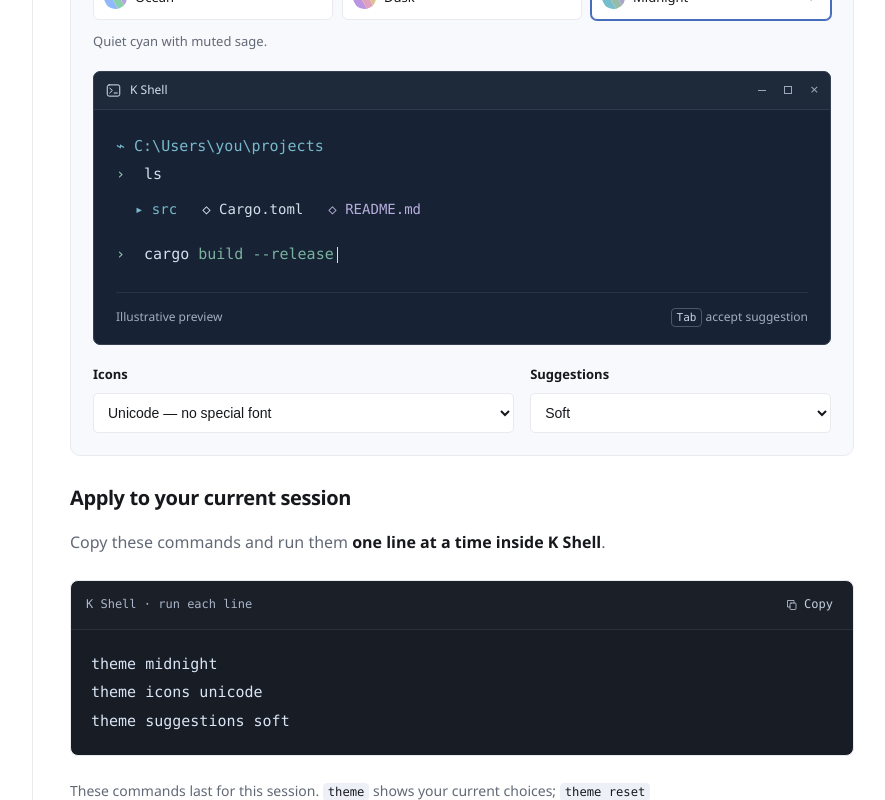
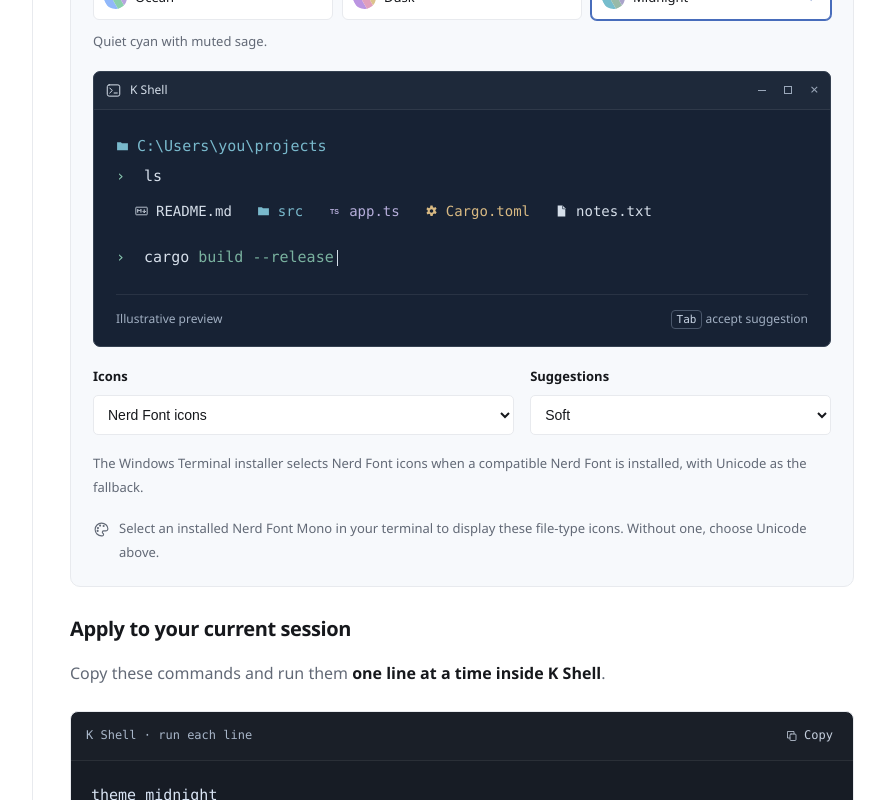
Before and after one commit to chaovanthoung168/k-shell-ui, a Next.js app: page /docs in a window 1280 px wide. Shown: the part 2300-3100 px from the top of the page, without its empty margins (324-1209 px from the left). Built offline with nearby package versions, Linux system fonts and the light colour scheme.

Commit message:
Update Site source

```diff
--- a/app/components/shell-setup.tsx
+++ b/app/components/shell-setup.tsx
@@ -10,9 +10,28 @@ const themes = [
   { id: "midnight", name: "Midnight", description: "Quiet cyan with muted sage." },
 ] as const;
 
+type FileKind = "folder" | "file" | "markdown" | "typescript" | "config";
+
+// Vector equivalents keep the Nerd Font preview readable on browsers without
+// that font installed. Unicode mode uses K Shell's actual fallback symbols.
+function FileIcon({ kind, mode }: { kind: FileKind; mode: string }) {
+  if (mode === "off") return null;
+  if (mode === "unicode") {
+    const glyphs: Record<FileKind, string> = { folder: "📁", file: "📄", markdown: "≡", typescript: "‹›", config: "⚙\uFE0E" };
+    return <span className="guide-file-icon guide-unicode-icon" aria-hidden="true">{glyphs[kind]}</span>;
+  }
+  return <svg className="guide-file-icon" viewBox="0 0 24 24" fill="currentColor" aria-hidden="true">
+    {kind === "folder" && <path d="M2 5h7l2 2h11v13H2V5Z" />}
+    {kind === "file" && <><path d="M5 2h9l5 5v15H5V2Z" /><path d="M14 2v6h5" fill="none" stroke="#172234" strokeWidth="1.2" /></>}
+    {kind === "markdown" && <><rect x="1.5" y="5" width="21" height="14" rx="1" fill="none" stroke="currentColor" strokeWidth="1.5" /><path d="M5 15V9l3 3 3-3v6m6-6v6m-3-3 3 3 3-3" fill="none" stroke="currentColor" strokeWidth="1.8" /></>}
+    {kind === "typescript" && <text x="12" y="17" textAnchor="middle" fontFamily="Arial, sans-serif" fontSize="13" fontWeight="700">TS</text>}
+    {kind === "config" && <><path d="m10 2 4 0 .7 3 2 .9 2.7-1.4 2 3.5-2.3 2 .2 2.2 2.2 2-2 3.5-2.9-.9-1.8 1.3-.7 3h-4l-.7-3-2-1-2.7 1.4-2-3.5 2.3-2-.2-2.2-2.2-2 2-3.5L7.5 7l1.8-1.3L10 2Z" /><circle cx="12" cy="12" r="3.3" fill="#172234" /></>}
+  </svg>;
+}
+
 export function ShellSetup() {
   const [theme, setTheme] = useState("midnight");
-  const [icons, setIcons] = useState("unicode");
+  const [icons, setIcons] = useState("nerd");
   const [suggestions, setSuggestions] = useState("soft");
   const sessionCommands = `theme ${theme}\ntheme icons ${icons}\ntheme suggestions ${suggestions}`;
   const startupCommand = `"%LOCALAPPDATA%\\Programs\\KShell\\kshell.exe" --theme ${theme} --icons ${icons} --suggestions ${suggestions}`;
@@ -25,10 +44,11 @@ export function ShellSetup() {
         <fieldset className="guide-theme-picker"><legend>Color palette</legend><div>{themes.map(item => <label className={`guide-theme-option palette-${item.id}`} key={item.id}><input type="radio" name="shell-palette" value={item.id} checked={theme === item.id} onChange={() => setTheme(item.id)} /><span className="guide-theme-swatch" aria-hidden="true"><i /><i /><i /></span><span>{item.name}</span><Icon name="check" /></label>)}</div><p>{themes.find(item => item.id === theme)?.description}</p></fieldset>
         <div className={`guide-terminal palette-${theme}`} aria-label={`${theme} shell theme preview`}>
           <div className="guide-terminal-chrome"><span><Icon name="terminal" /> K Shell</span><span className="guide-window-controls" aria-hidden="true"><i /><i /><i /></span></div>
-          <div className="guide-terminal-content"><p><span className="guide-prompt-path">{icons !== "off" && <span aria-hidden="true">⌁ </span>}C:\Users\you\projects</span></p><p><span className="guide-prompt">›</span> ls</p><div className="guide-file-list"><span className="guide-directory">{icons !== "off" && "▸ "}src</span><span>{icons !== "off" && "◇ "}Cargo.toml</span><span className="guide-document">{icons !== "off" && "◇ "}README.md</span></div><p><span className="guide-prompt">›</span> cargo <span className={`guide-suggestion suggestion-${suggestions}`}>build --release</span><span className="guide-caret" /></p><div className="guide-preview-caption"><span>Illustrative preview</span><span><kbd>Tab</kbd> accept suggestion</span></div></div>
+          <div className="guide-terminal-content"><p><span className="guide-prompt-path"><FileIcon kind="folder" mode={icons} />C:\Users\you\projects</span></p><p><span className="guide-prompt">›</span> ls</p><div className="guide-file-list"><span><FileIcon kind="markdown" mode={icons} />README.md</span><span className="guide-directory"><FileIcon kind="folder" mode={icons} />src</span><span className="guide-code-file"><FileIcon kind="typescript" mode={icons} />app.ts</span><span className="guide-config-file"><FileIcon kind="config" mode={icons} />Cargo.toml</span><span><FileIcon kind="file" mode={icons} />notes.txt</span></div><p><span className="guide-prompt">›</span> cargo <span className={`guide-suggestion suggestion-${suggestions}`}>build --release</span><span className="guide-caret" /></p><div className="guide-preview-caption"><span>Illustrative preview</span><span><kbd>Tab</kbd> accept suggestion</span></div></div>
         </div>
         <div className="guide-config-options"><label>Icons<select value={icons} onChange={event => setIcons(event.target.value)}><option value="unicode">Unicode — no special font</option><option value="nerd">Nerd Font icons</option><option value="off">Off</option></select></label><label>Suggestions<select value={suggestions} onChange={event => setSuggestions(event.target.value)}><option value="soft">Soft</option><option value="bold">Bold</option><option value="underline">Underline</option></select></label></div>
-        {icons === "nerd" && <p className="guide-config-warning"><Icon name="palette" /> Install and select a Nerd Font Mono in your terminal first. This browser preview uses standard symbols.</p>}
+        <p className="guide-icon-default">The Windows Terminal installer selects Nerd Font icons when a compatible Nerd Font is installed, with Unicode as the fallback.</p>
+        {icons === "nerd" && <p className="guide-config-warning"><Icon name="palette" /> Select an installed Nerd Font Mono in your terminal to display these file-type icons. Without one, choose Unicode above.</p>}
       </div>
       <h3>Apply to your current session</h3><p>Copy these commands and run them <strong>one line at a time inside K Shell</strong>.</p><CodeBlock label="K Shell · run each line" code={sessionCommands} />
       <p className="guide-small">These commands last for this session. <code>theme</code> shows your current choices; <code>theme reset</code> restores Ocean, Unicode icons, and soft suggestions. Shell themes change text colors; your terminal controls its background and font.</p>
--- a/app/docs/docs.css
+++ b/app/docs/docs.css
@@ -119,9 +119,9 @@
 .palette-midnight .guide-theme-swatch i:nth-child(2) { background: #98baa8; }
 .palette-midnight .guide-theme-swatch i:nth-child(3) { background: #a9a4ca; }
 .guide-theme-picker > p { font-size: 13px; margin: 11px 0 18px; }
-.guide-terminal { --preview-path: #97b9ff; --preview-success: #8ed3b6; --preview-document: #bdade9; background: #172234; color: #d6dfea; border: 1px solid #354151; border-radius: 7px; overflow: hidden; }
-.guide-terminal.palette-dusk { --preview-path: #d5acff; --preview-success: #e9b0c4; --preview-document: #e1bf85; }
-.guide-terminal.palette-midnight { --preview-path: #79b9cc; --preview-success: #8bcbb2; --preview-document: #b6aedb; }
+.guide-terminal { --preview-path: #81b8ea; --preview-success: #81c7b4; --preview-document: #c5a6e8; --preview-config: #d8b27a; background: #172234; color: #d6dfea; border: 1px solid #354151; border-radius: 7px; overflow: hidden; }
+.guide-terminal.palette-dusk { --preview-path: #c7aef2; --preview-success: #a6d7b9; --preview-document: #c7aef2; --preview-config: #e4c082; }
+.guide-terminal.palette-midnight { --preview-path: #79b9cc; --preview-success: #8bcbb2; --preview-document: #b6aedb; --preview-config: #d9ba83; }
 .guide-terminal-chrome { height: 38px; background: #ffffff08; border-bottom: 1px solid #ffffff13; display: flex; justify-content: space-between; align-items: center; font-size: 12px; padding: 0 12px; }
 .guide-terminal-chrome > span:first-child { display: flex; align-items: center; gap: 9px; }
 .guide-terminal-chrome svg { width: 15px; height: 15px; }
@@ -134,6 +134,12 @@
 .guide-terminal-content { padding: 22px 22px 15px; font-family: var(--mono); font-size: 15px; line-height: 1.9; overflow-wrap: anywhere; }
 .guide-terminal-content p { font-size: inherit; color: #d6dfea; }
 .guide-prompt-path, .guide-directory { color: var(--preview-path); }
+.guide-prompt-path, .guide-file-list > span { display: inline-flex; align-items: center; gap: 8px; }
+.guide-file-icon { width: 13px; height: 14px; flex-shrink: 0; vertical-align: middle; }
+.guide-unicode-icon { width: auto; min-width: 13px; height: auto; line-height: 1; }
+.guide-code-file { color: var(--preview-document); }
+.guide-config-file { color: var(--preview-config); }
+.guide-icon-default { margin-top: 17px; font-size: 13px; line-height: 1.8; }
 .guide-prompt { color: var(--preview-success); margin-right: 10px; }
 .guide-file-list { display: flex; flex-wrap: wrap; gap: 9px 25px; font-size: 14px; padding: 7px 0 18px 19px; }
 .guide-document { color: var(--preview-document); }
```
